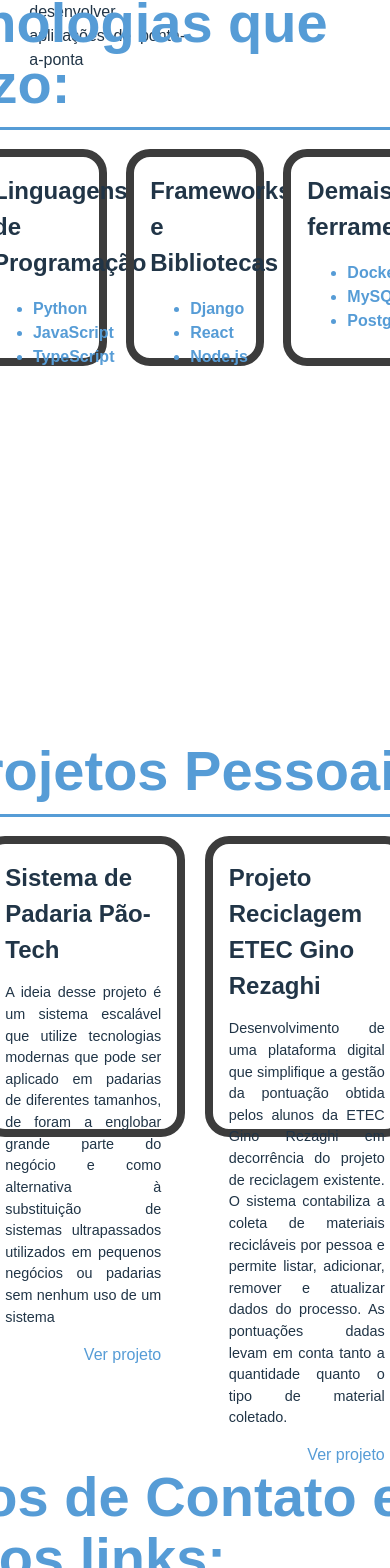
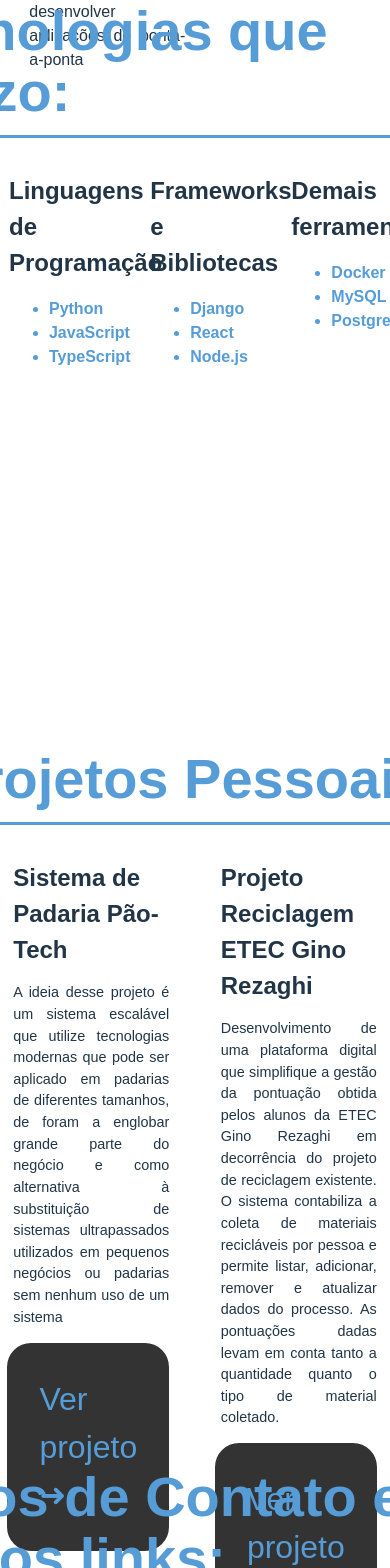
Before and after one commit to GustavoBastos04/site-pessoal, a React (Vite) app in the folder site-pessoal/: page / in a window 390 px wide. Shown: the part 1720-3288 px from the top of the page. Built offline with nearby package versions, Linux system fonts and the light colour scheme.

Commit message:
Remove boxes elementos
Remoção e substituição de outros recursos visuais a fim de preservar responsividade.

```diff
--- a/site-pessoal/src/components/Projetos/Projetos.tsx
+++ b/site-pessoal/src/components/Projetos/Projetos.tsx
@@ -8,12 +8,12 @@ function Projetos() {
                     <div className="projeto-container">
                         <h2>Sistema de Padaria Pão-Tech</h2>
                         <p>A ideia desse projeto é um sistema escalável que utilize tecnologias modernas que pode ser aplicado em padarias de diferentes tamanhos, de foram a englobar grande parte do negócio e como alternativa à substituição de sistemas ultrapassados utilizados em pequenos negócios ou padarias sem nenhum uso de um sistema</p>
-                        <a href="https://github.com/GustavoBastos04/Sistema-de-padaria">Ver projeto</a>
+                        <a href="https://github.com/GustavoBastos04/Sistema-de-padaria">Ver projeto ➜</a>
                     </div>
                     <div className="projeto-container">
                         <h2>Projeto Reciclagem ETEC Gino Rezaghi</h2>
                         <p>Desenvolvimento de uma plataforma digital que simplifique a gestão da pontuação obtida pelos alunos da ETEC Gino Rezaghi em decorrência do projeto de reciclagem existente. O sistema contabiliza a coleta de materiais recicláveis por pessoa e permite listar, adicionar, remover e atualizar dados do processo. As pontuações dadas levam em conta tanto a quantidade quanto o tipo de material coletado.</p>
-                        <a href="https://github.com/GustavoBastos04/Projeto_Reciclagem_ETEC_Gino_Rezaghi">Ver projeto</a>
+                        <a href="https://github.com/GustavoBastos04/Projeto_Reciclagem_ETEC_Gino_Rezaghi">Ver projeto ➜</a>
                     </div>
                 </div>
             </div>
--- a/site-pessoal/src/components/Projetos/style.css
+++ b/site-pessoal/src/components/Projetos/style.css
@@ -29,8 +29,6 @@
 }
 
 .projeto-container {
-    border: 0.5rem solid #3C3C3C;
-    border-radius: 1.5rem;
     height: 30vh;
     width: 40vw;
     padding: 1rem;
@@ -53,4 +51,8 @@
 .projeto-container a {
     margin-top: auto;
     align-self: flex-end;
+    font-size: 2rem;
+    background-color: #333333;
+    border: 2rem solid #333333;
+    border-radius: 1.5rem;
 }
--- a/site-pessoal/src/components/Tecnologias/style.css
+++ b/site-pessoal/src/components/Tecnologias/style.css
@@ -28,8 +28,6 @@
 }
 
 .topico-container {
-    border: 0.5rem solid #3C3C3C;
-    border-radius: 1.5rem;
     height: 20vh;
     width: 23vw;
     padding: 1rem;
```
Also changed, not shown: site-pessoal/src/assets/menu_icon.svg (added).
